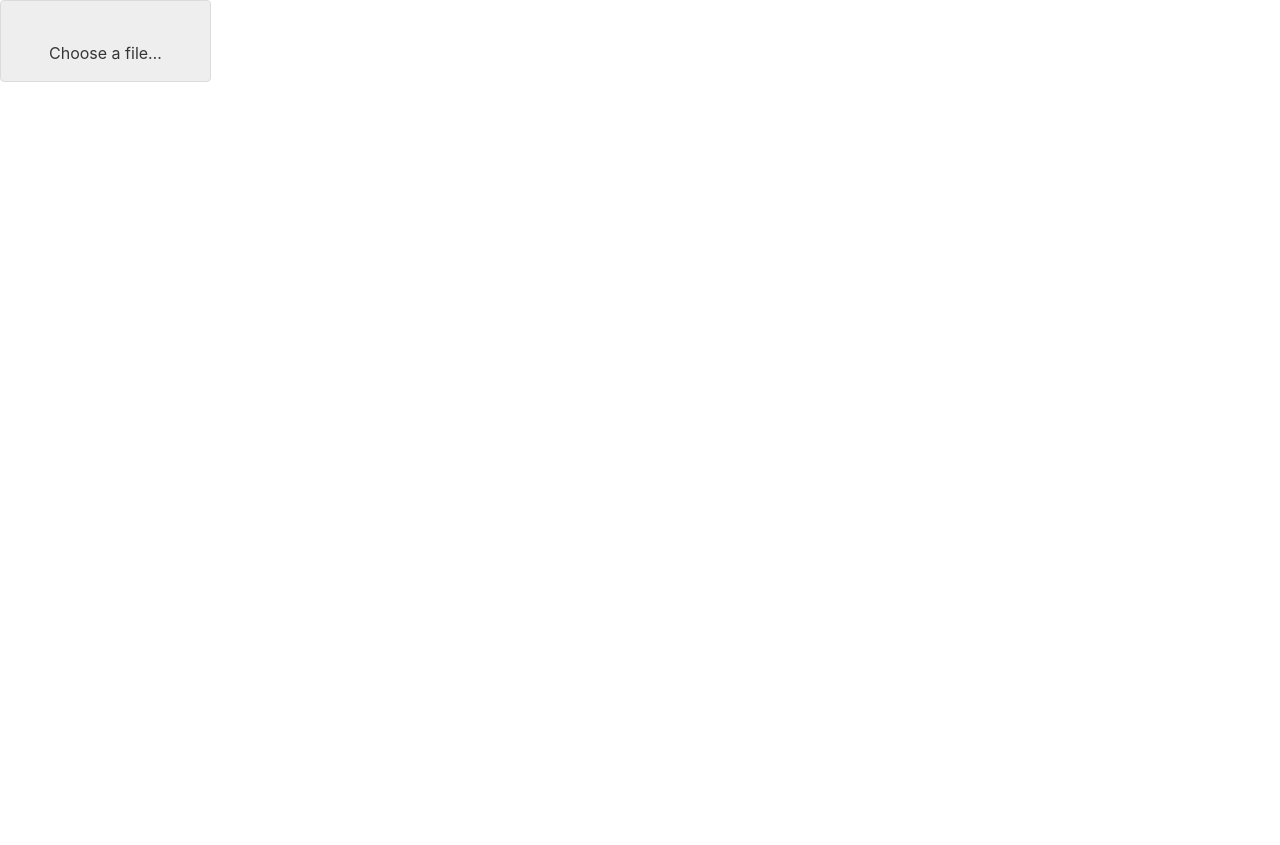
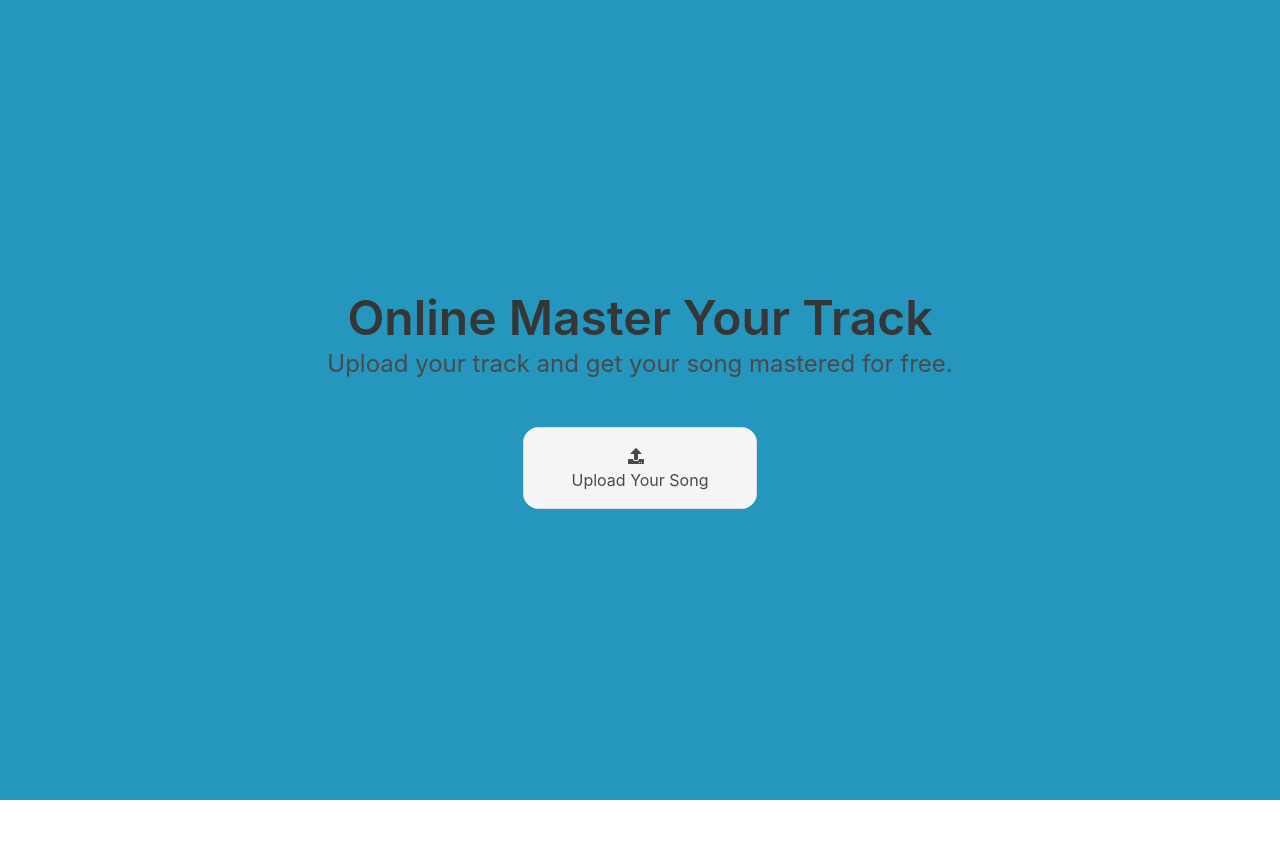
Before and after one commit to Wieland3/reference-master, a Flask app: page / in a window 1280 px wide. Shown: the top 845 px of the page. Before the commit the page ends 82 px from the top, so only its background shows below. Run offline with Flask 3, Linux system fonts and the light colour scheme; some libraries are stand-ins or nearby versions.

Commit message:
webapp start

```diff
--- a/frontend/app.py
+++ b/frontend/app.py
@@ -7,4 +7,4 @@ def index():
     return render_template('home.html')
 
 if __name__ == '__main__':
-    app.run()
+    app.run(debug=True)
--- a/frontend/templates/home.html
+++ b/frontend/templates/home.html
@@ -4,24 +4,52 @@
     <meta charset="UTF-8">
     <title>Title</title>
     <link rel="stylesheet" href="https://cdnjs.cloudflare.com/ajax/libs/bulma/0.9.4/css/bulma.css" integrity="sha512-SI0aF82pT58nyOjCNfyeE2Y5/KHId8cLIX/1VYzdjTRs0HPNswsJR+aLQYSWpb88GDJieAgR4g1XWZvUROQv1A==" crossorigin="anonymous" referrerpolicy="no-referrer" />
+    <script defer src="https://use.fontawesome.com/releases/v5.3.1/js/all.js"></script>
+    <link rel="stylesheet" href="https://use.fontawesome.com/releases/v5.15.2/css/all.css">
     <style>
-
-
+        .rounded {
+            border-radius: 16px;
+        }
+        .background {
+            background-color:#2596be;
+        }
     </style>
 </head>
 <body>
-<div class="file is-boxed">
-  <label class="file-label">
-    <input class="file-input" type="file" name="resume">
+   <section class="hero background is-fullheight">
+      <div class="hero-body">
+        <div class="container has-text-centered">
+          <h1 class="title is-1">
+            Online Master Your Track
+          </h1>
+          <h2 class="subtitle is-4">
+            Upload your track and get your song mastered for free.
+          </h2>
+          <br>
+          <div class="file is-boxed is-centered">
+            <label class="file-label rounded">
+              <input class="file-input rounded" type="file" name="resume">
               <span class="file-cta">
                 <span class="file-icon">
-        <i class="fas fa-upload"></i>
+                  <i class="fas fa-thin fa-upload"></i>
                 </span>
                 <span class="file-label">
-        Choose a file…
+                  Upload Your Song
                 </span>
               </span>
             </label>
           </div>
+        </div>
+      </div>
+    </section>
+<section class="section">
+      <div class="container">
+        <div class="columns is-centered">
+          <div class="column is-half">
+            <iframe width="100%" height="166" scrolling="no" frameborder="no" allow="autoplay" src="https://w.soundcloud.com/player/?url=https%3A//api.soundcloud.com/tracks/452065565&color=%23ff5500&auto_play=false&hide_related=false&show_comments=true&show_user=true&show_reposts=false&show_teaser=true"></iframe>
+          </div>
+        </div>
+      </div>
+    </section>
 </body>
 </html>
```
Lines whose indentation alone changed are shown as unchanged.
